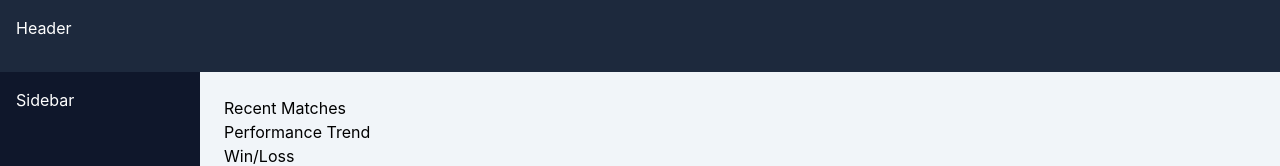
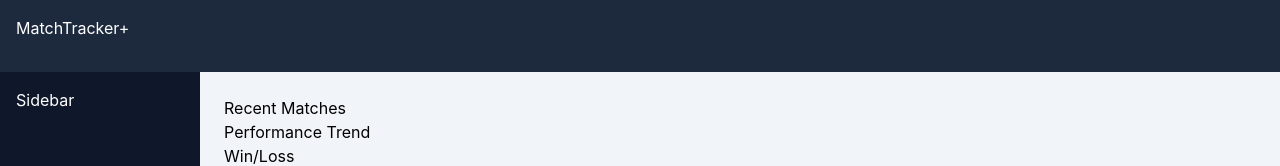
Before and after one commit to Juaopm/matchtracker-web, a React (Vite) app: page / in a window 1280 px wide. Shown: the top 166 px of the page. Built offline with nearby package versions, Linux system fonts and the light colour scheme.

Commit message:
feat: permitir título dinâmico no Header com props

```diff
--- a/src/components/Header.tsx
+++ b/src/components/Header.tsx
@@ -1,5 +1,7 @@
-function Header() {
-  return <header className="h-18 bg-slate-800 p-4 text-white">Header</header>;
+function Header(props: { title: string }) {
+  return (
+    <header className="h-18 bg-slate-800 p-4 text-white">{props.title}</header>
+  );
 }
 
 export default Header;
--- a/src/pages/Dashboard.tsx
+++ b/src/pages/Dashboard.tsx
@@ -1,11 +1,15 @@
 import Header from "../components/Header";
 import Sidebar from "../components/Sidebar";
+
+const props = {
+  title: "MatchTracker+",
+};
 
 function Dashboard() {
   return (
     <div className="flex min-h-screen flex-col">
       {/*Header */}
-      <Header />
+      <Header title={props.title} />
 
       <div className="flex flex-1">
         {/* Sidebar */}
```
